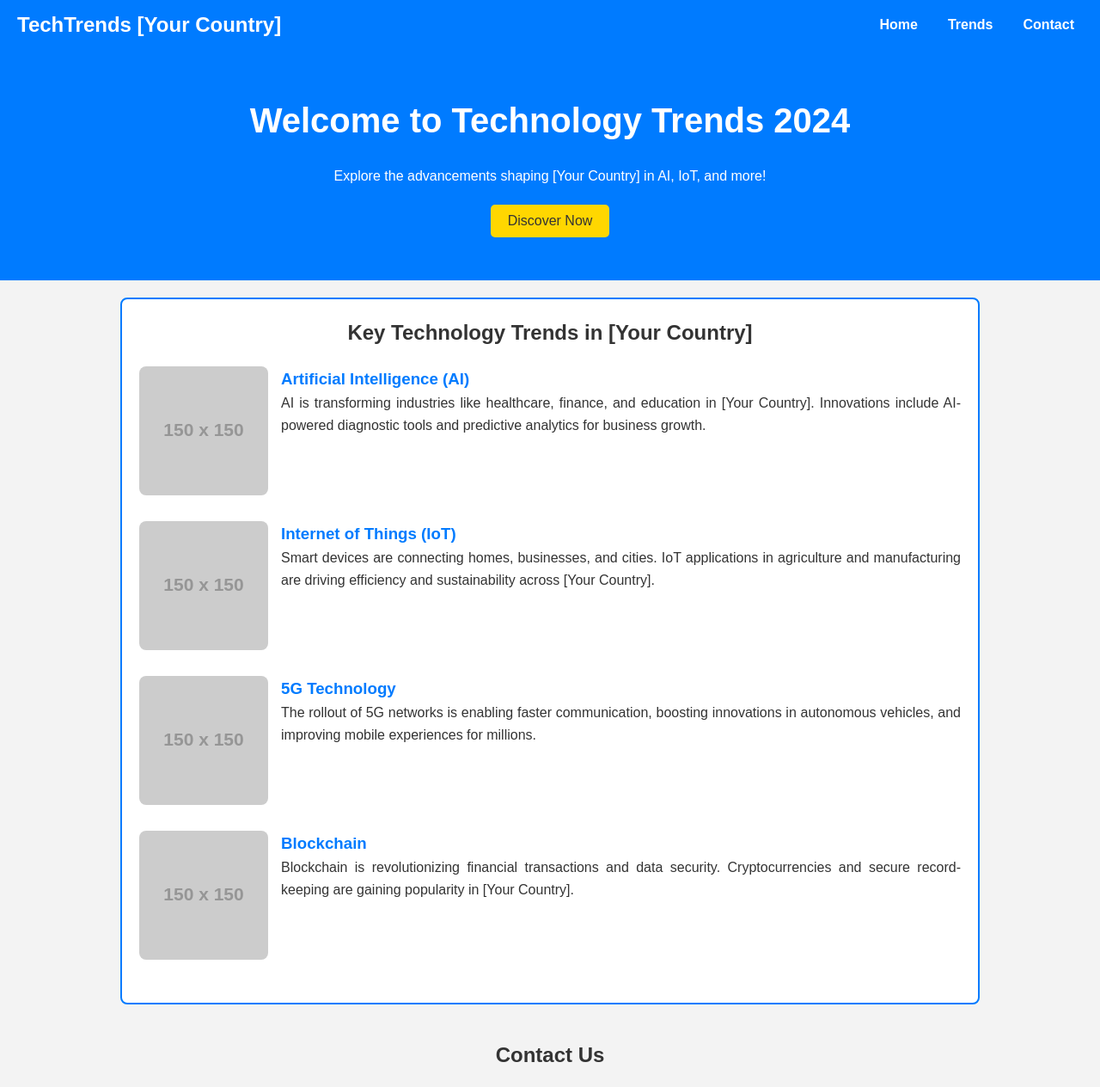
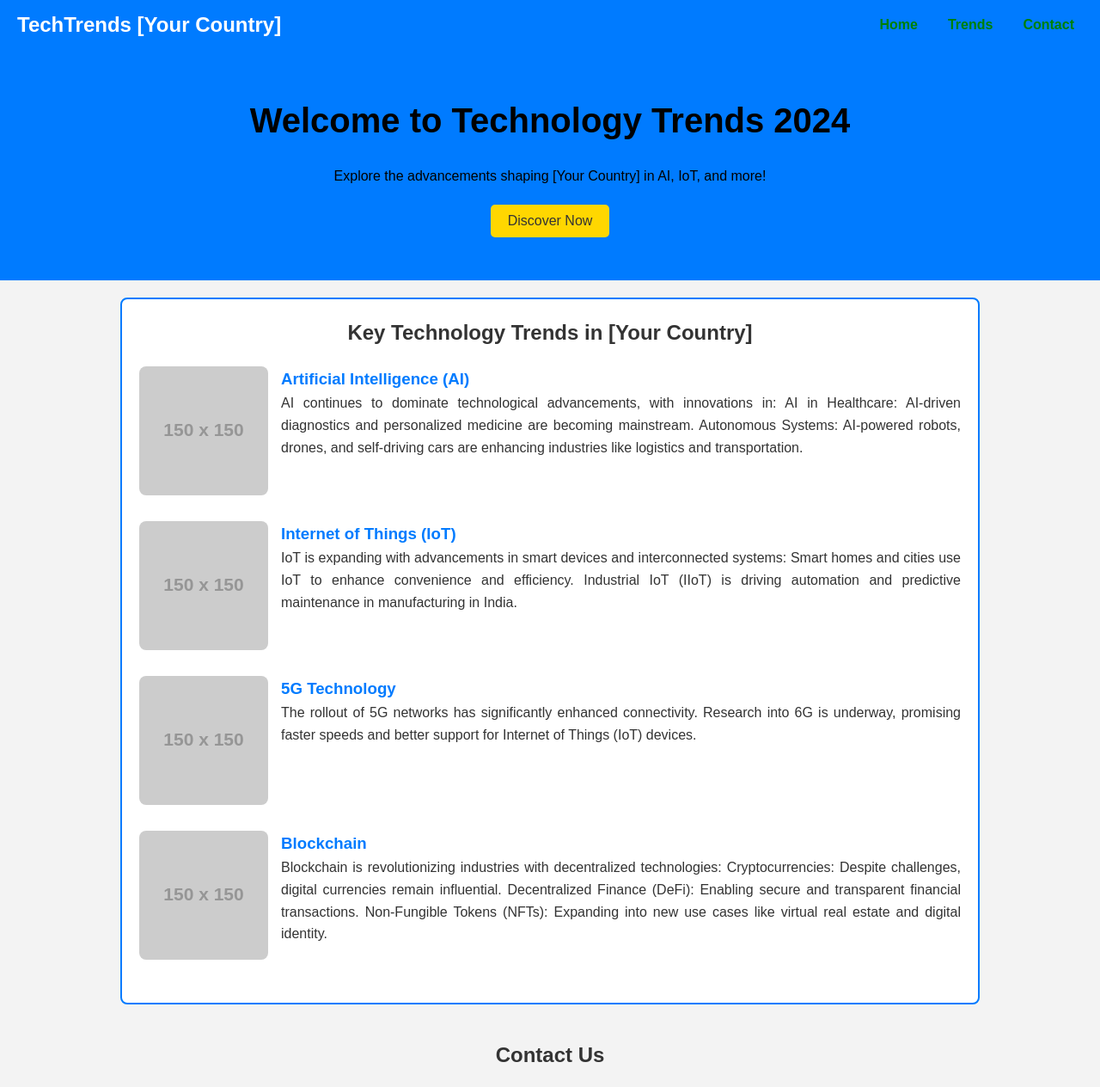
Before and after one commit to srishtisharma23/srishtisharma23, a plain HTML site: page technology trends.html in a window 1280 px wide. Shown: the top 1264 px of the page at 86% size. Drawn offline with Linux system fonts and the light colour scheme; placeholder pictures from the web are drawn by us.

Commit message:
technology trends.html

```diff
--- a/technology trends.html
+++ b/technology trends.html
@@ -3,7 +3,7 @@
 <head>
     <meta charset="UTF-8">
     <meta name="viewport" content="width=device-width, initial-scale=1.0">
-    <meta name="description" content="Discover technology trends in [Your Country] for 2024 with interactive elements, graphics, and more.">
+    <meta name="description" content="Discover technology trends in India for 2024 with interactive elements, graphics, and more.">
     <title>Technology Trends in [Your Country]</title>
     <style>
         /* General Styles */
@@ -41,7 +41,7 @@
         }
 
         nav ul li a {
-            color: white;
+            color: green;
             text-decoration: none;
             font-weight: bold;
         }
@@ -55,7 +55,7 @@
             text-align: center;
             padding: 50px;
             background-color: #007bff;
-            color: white;
+            color: Black;
         }
 
         .home h1 {
@@ -78,7 +78,7 @@
         }
 
         .home button:hover {
-            background-color: white;
+            background-color: lightgreen;
         }
 
         /* Trends Section */
@@ -200,25 +200,36 @@
         <div class="trend clearfix">
             <img src="https://via.placeholder.com/150" alt="AI image">
             <h3>Artificial Intelligence (AI)</h3>
-            <p>AI is transforming industries like healthcare, finance, and education in [Your Country]. Innovations include AI-powered diagnostic tools and predictive analytics for business growth.</p>
+            <p>AI continues to dominate technological advancements, with innovations in:
+
+AI in Healthcare: AI-driven diagnostics and personalized medicine are becoming mainstream.
+Autonomous Systems: AI-powered robots, drones, and self-driving cars are enhancing industries like logistics and transportation.</p>
         </div>
 
         <div class="trend clearfix">
             <img src="https://via.placeholder.com/150" alt="IoT image">
             <h3>Internet of Things (IoT)</h3>
-            <p>Smart devices are connecting homes, businesses, and cities. IoT applications in agriculture and manufacturing are driving efficiency and sustainability across [Your Country].</p>
+            <p>IoT is expanding with advancements in smart devices and interconnected systems:
+
+Smart homes and cities use IoT to enhance convenience and efficiency.
+Industrial IoT (IIoT) is driving automation and predictive maintenance in manufacturing in India.</p>
         </div>
 
         <div class="trend clearfix">
             <img src="https://via.placeholder.com/150" alt="5G image">
             <h3>5G Technology</h3>
-            <p>The rollout of 5G networks is enabling faster communication, boosting innovations in autonomous vehicles, and improving mobile experiences for millions.</p>
+            <p>  The rollout of 5G networks has significantly enhanced connectivity.
+Research into 6G is underway, promising faster speeds and better support for Internet of Things (IoT) devices.</p>
         </div>
 
         <div class="trend clearfix">
             <img src="https://via.placeholder.com/150" alt="Blockchain image">
             <h3>Blockchain</h3>
-            <p>Blockchain is revolutionizing financial transactions and data security. Cryptocurrencies and secure record-keeping are gaining popularity in [Your Country].</p>
+            <p>Blockchain is revolutionizing industries with decentralized technologies:
+
+Cryptocurrencies: Despite challenges, digital currencies remain influential.
+Decentralized Finance (DeFi): Enabling secure and transparent financial transactions.
+Non-Fungible Tokens (NFTs): Expanding into new use cases like virtual real estate and digital identity.</p>
         </div>
     </section>
 
```
